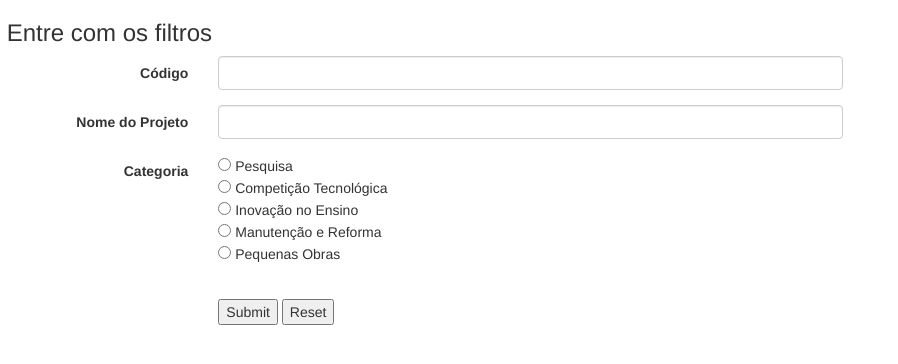
After one commit to GeraldoOliveira/financiamento_unifei, a PHP site: page /excluir_projeto.php in a window 1280 px wide. The commit adds this page. Shown: the top 364 px of the page, without its empty margins (0-898 px from the left). Run offline with PHP 8.4, Linux system fonts and the light colour scheme; some libraries are stand-ins or nearby versions.

Commit message:
Inclusão do Excluir projeto e melhoria no cadastrar usuario

```diff
--- a/financiamento/cadastrar_projcandidato.php
+++ b/financiamento/cadastrar_projcandidato.php
@@ -15,9 +15,13 @@
             $sql = "INSERT INTO projeto_candidato VALUES (' ' , '" . $_POST["nome_proj"] . "','" .
                     $_POST["categoria"] . "','" . $_POST["duracao"] . "','" . $_POST["valor"] .
                     "','candidato')";
-            echo($sql);
             mysqli_query($con, $sql); /* executa a query */
             mysqli_close($con);
+            ?>
+            <h3>O projeto foi cadastrado com sucesso.</h3>
+            <h4><a href="cadastrar_projcandidato.php">Novo cadastro</a>
+                <h4><a href="index.php">Voltar</a></h4>
+                <?php
             } else {
                 ?>
                 <h3>Entre com os dados do projeto</h3>
--- /dev/null
+++ b/financiamento/confirmar_exclusao.php
@@ -0,0 +1,5 @@
+<?php $cod = $_GET["nome"];?>
+<h4> Tem certeza que deseja excluir este projeto? </h4><br><br>
+
+<a href="exclusao_projconfirmado.php?nome=<?php echo $cod; ?>">SIM</a>&nbsp;&nbsp;&nbsp;&nbsp;&nbsp;&nbsp;
+<a href="exclusao_projnegado.php">NÃO</a>
--- /dev/null
+++ b/financiamento/excluir_projeto.php
@@ -0,0 +1,99 @@
+<!DOCTYPE html>
+<html>
+    <head>
+        <meta http-equiv="Content-Type" content="text/html; charset=UTF-8">
+        <link href="css/bootstrap.min.css" rel="stylesheet" media="screen" />
+        <link href="css/style.css" rel="stylesheet">
+        <title>Excluir Projeto</title>
+    </head>
+    <body>
+        <script src="js/jquery.min.js"></script>
+        <script src="js/bootstrap.min.js"></script>
+        <?php
+        include "../financiamento/conexao.php";
+        if (isset($_POST["submit"])) {
+            if ($_POST["cod"] == "" && $_POST["nome_proj"] == "") {
+                $sql = "SELECT * FROM projeto_candidato WHERE categoria_projeto = '" . $_POST["categoria"] . "'";
+            }else{
+                $sql = "SELECT cod_projeto, nome_projeto , categoria_projeto , duracao_projeto , valor_projeto , status_projeto FROM projeto_candidato WHERE nome_projeto = '" . $_POST["nome_proj"] . "' OR cod_projeto = '" . $_POST["cod"] . "'";
+            }
+            $result = mysqli_query($con, $sql); /* executa a query */
+            ?>
+            <fieldset>
+                <legend><b>Lista Informações de Projetos</b></legend>
+                <table class="table table-bordered">
+                    <tr>
+                        <td><b>Codigo</b></td>
+                        <td><b>Nome</b></td>
+                        <td><b>Categoria</b></td>
+                        <td><b>Duração Estimada</b></td>
+                        <td><b>Valor Estimado</b></td>
+                        <td><b>Status do Projeto</b></td>
+                    </tr>
+                    <?php
+                    //Lista dados
+                    while ($row = mysqli_fetch_array($result, MYSQLI_ASSOC)) {
+                        ?>
+                        <tr>
+                            <td>
+                                <?php echo $row['cod_projeto']; ?>
+                            </td>
+                            <td>
+                                <a href="confirmar_exclusao.php?nome=<?php echo $row['cod_projeto']; ?>"><?php echo $row['nome_projeto']; ?></a>
+                            </td>
+                            <td>
+                                <?php echo $row['categoria_projeto']; ?>
+                            </td>
+                            <td>
+                                <?php echo $row['duracao_projeto']; ?>
+                            </td>
+                            <td>
+                                <?php echo $row['valor_projeto']; ?>
+                            </td>
+                            <td>
+                                <?php echo $row['status_projeto']; ?>
+                            </td>
+                        </tr>
+                    <?php } ?>
+                </table>
+            </fieldset>
+            <?php
+        } else {
+            ?>
+            <h3>&nbsp;Entre com os filtros</h3>
+            <form id="consulta_user"action="excluir_projeto.php" method="post" class="form-horizontal">
+                <div class="form-group">
+                    <label class="col-sm-2 control-label">Código</label>
+                    <div class="col-sm-6">
+                        <input type="number" class = "form-control" name="cod" />
+                    </div>
+                </div>
+                <div class="form-group">
+                    <label  class="col-sm-2 control-label">Nome do Projeto</label>
+                    <div class="col-sm-6">
+                        <input type="text" class = "form-control" name="nome_proj" />
+                    </div>
+                </div>
+                <div class="form-group">
+                    <label  class="col-sm-2 control-label">Categoria</label>
+                    <div class="col-sm-6" >
+                        <input type="radio" id="pesq" value="Pesquisa" name="categoria" /> Pesquisa<br>
+                        <input type="radio" id="comp" value="Competição Tecnológica" name="categoria" /> Competição Tecnológica<br>
+                        <input type="radio" id="inov" value="Inovação no Ensino" name="categoria" /> Inovação no Ensino<br>
+                        <input type="radio" id="manu" value="Manutenção e Reforma" name="categoria" /> Manutenção e Reforma<br>
+                        <input type="radio" id="pequ" value="Pequenas Obras" name="categoria" /> Pequenas Obras<br>
+                    </div>
+                </div>
+                <div class="form-group">
+                    <br/>
+                    <label  class="col-sm-2 control-label"></label>
+                    <div class="col-sm-6">
+                        <input type="submit" name="submit" /> <input type="reset" />
+                    </div>
+                </div>
+            </form>
+            <?php
+        }
+        ?>
+    </body>
+</html>
--- /dev/null
+++ b/financiamento/exclusao_projnegado.php
@@ -0,0 +1,5 @@
+
+<h3>O projeto não foi excluído.</h3>
+        <h4><a href="excluir_projeto.php.php">Excluir projeto</a></h4>
+                <br>
+                <h4><a href="index.php">Voltar</a></h4>
--- a/financiamento/mudancas_projcandidato.php
+++ b/financiamento/mudancas_projcandidato.php
@@ -18,6 +18,7 @@
             mysqli_close($con);
             ?><h3>Os dados foram alterados com sucesso.</h3>
             <h4><a href="alterar_projcandidato.php">Nova alteração</a>
+                <h4><a href="index.php">Voltar</a></h4>
                 <?php
             } else {
                 $pesquisa = $_GET['nome'];
--- a/financiamento/mudancas_usuario.php
+++ b/financiamento/mudancas_usuario.php
@@ -15,9 +15,13 @@
         if (isset($_POST["submit"])) {
             $pesquisa = $_POST["nome"];
             $sql = "UPDATE usuario SET login = '" . $_POST['login'] . "', senha = '" . $_POST['senha'] . "', pais = '" . $_POST['pais'] . "', cidade = '" . $_POST['cidade'] . "', estado = '" . $_POST['estado'] . "', endereco = '" . $_POST['endereco'] . "', email = '" . $_POST['email'] . "', categoria = '" . $_POST['categoria'] . "' WHERE login = '" . $pesquisa . "'";
-            echo($sql);
             mysqli_query($con, $sql); /* executa a query */
             mysqli_close($con);
+            ?><h3>Os dados foram alterados com sucesso.</h3>
+            <h4><a href="alterar_usuario.php">Nova alteração</a>
+                <br>
+                <h4><a href="index.php">Voltar</a></h4>
+                <?php
         } else {
             $pesquisa = $_GET["nome"];
             ?>
```
Also changed, not shown: financiamento/cadastrar_usuario.php (+4 -3 lines), financiamento/exclusao_projconfirmado.php (added, +11 -0 lines). Lines whose indentation alone changed are shown as unchanged.
